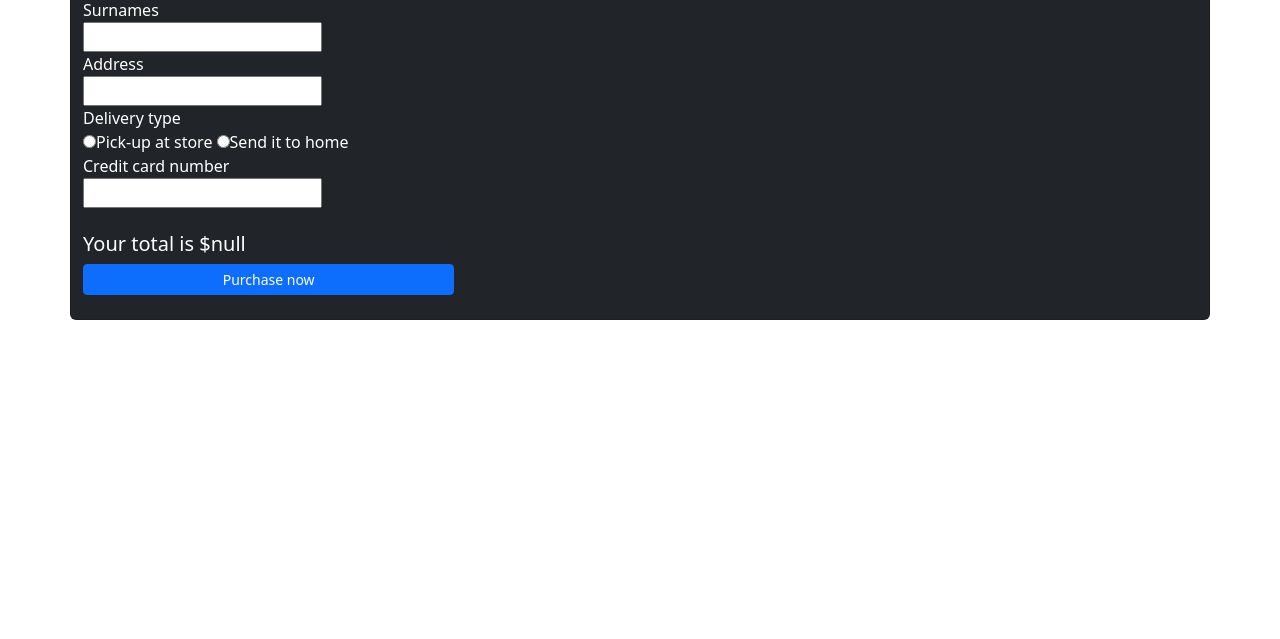
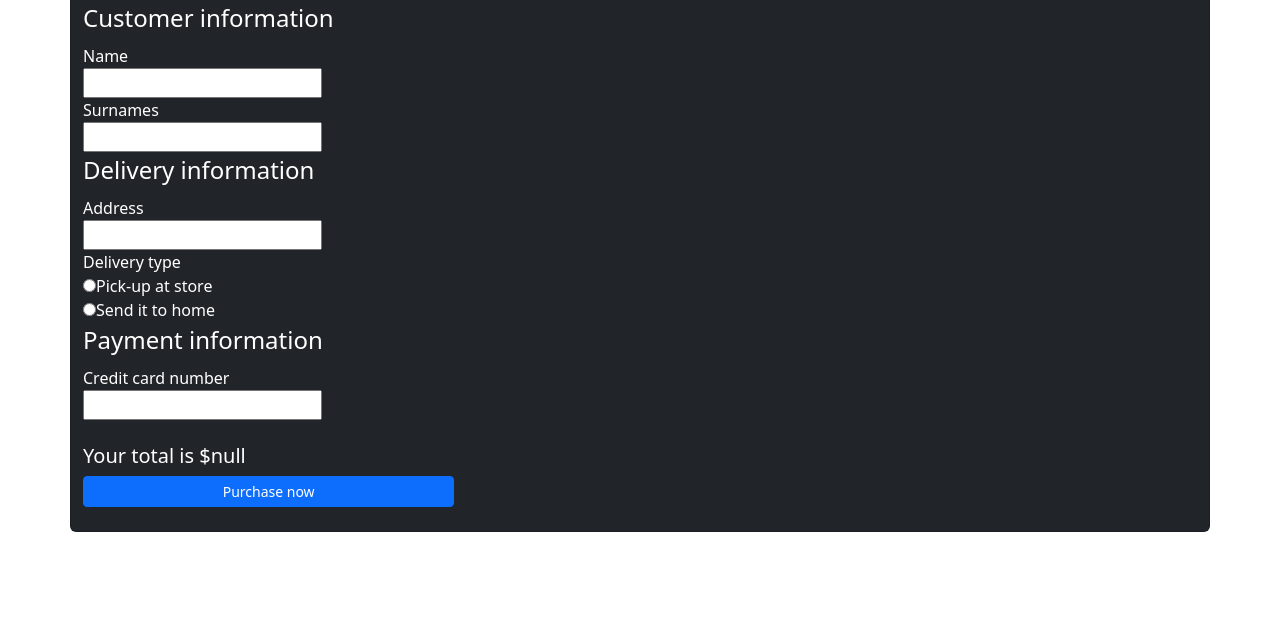
Before and after one commit to Ravenrex10/ravenrex10.github.io, a plain HTML site: page pago.html in a window 1280 px wide. Shown: the part 161-800 px from the top of the page. Drawn offline with nearby package versions, Linux system fonts and the light colour scheme.

Commit message:
accesibilidad en form de pago

```diff
--- a/pago.html
+++ b/pago.html
@@ -1,7 +1,7 @@
 <!DOCTYPE html>
-<html>
+<html lang="en">
 	<head>
-		<title>Title</title>
+		<title>Payment and delivery</title>
 		<link rel="stylesheet" href="css/style.css">
 		<script src="https://kit.fontawesome.com/fc22dc6d87.js" crossorigin="anonymous"></script>
 		<link
@@ -16,7 +16,7 @@
 	<body>
 		<nav class="navbar navbar-expand-lg navbar-dark bg-dark">
 			<div class="container-fluid">
-				<a class="navbar-brand" href="index.html"><i class="fa-solid fa-compact-disc"></i></a>
+				<a class="navbar-brand" href="index.html" title="Home"><i class="fa-solid fa-compact-disc" title="Home"></i></a>
 				<button class="navbar-toggler" type="button" data-bs-toggle="collapse" data-bs-target="#navbarNav"
 					aria-controls="navbarNav" aria-expanded="false" aria-label="Toggle navigation">
 					<span class="navbar-toggler-icon"></span>
@@ -43,8 +43,8 @@
 							<a class="nav-link" href="login.html" id="login">Login</a>
 						</li>
 						<li class="nav-item">
-							<a class="nav-link active" aria-current="page" href="#"><i
-									class="fa-sharp fa-solid fa-cart-shopping"></i></a>
+							<a class="nav-link active" aria-current="page" href="#" title="Cart"><i
+									class="fa-sharp fa-solid fa-cart-shopping" title="Cart"></i></a>
 						</li>
 					</ul>
 				</div>
@@ -52,24 +52,35 @@
 		</nav>
 		<br>
 		<div class="container card bg-dark text-white">
+			<h1>Payment and delivery</h1>
 			<div class = "container" id = "mensajeComprado"></div>
 			<br>
 			<form id = "formPagar">
-				<label>Name</label> <br>
-				<input id="name" type="text" name="Nombre"> <br>
+				<fieldset>
+					<legend>Customer information</legend>
+					<label for="Nombre" class="me-4">Name</label> <br>
+					<input id="name" type="text" name="Nombre" class="me-4"> <br>
 
-				<label>Surnames</label> <br>
-				<input id="surname" type="text" name="Apellidos"> <br>
+					<label for="Apellidos" class="me-4">Surnames</label> <br>
+					<input id="surname" type="text" name="Apellidos" class="me-4"> <br>
+				</fieldset>
 
-				<label>Address</label><br>
-				<input id = "address" type="text" name="Dirección"> <br>
+				<fieldset>
+					<legend>Delivery information</legend>
+					<label for="Dirección" class="ml-4">Address</label><br>
+					<input id = "address" type="text" name="Dirección" class="ml-4"> <br>
 
-				<label>Delivery type</label><br>
-				<input type="radio" name="envio" value="tienda">Pick-up at store
-				<input type="radio" name="envio" value="domicilio">Send it to home <br>
+					<label for="envio" class="ml-4">Delivery type</label><br>
+					<input type="radio" name="envio" value="tienda" class="ml-4">Pick-up at store <br>
+					<input type="radio" name="envio" value="domicilio" class="ml-4">Send it to home <br>
+				</fieldset>
 
-				<label>Credit card number</label> <br>
-				<input id="creditCard" type="text" name="tarjeta"> <br>
+				<fieldset>
+					<legend>Payment information</legend>
+					<label for="tarjeta" class="ml-4">Credit card number</label> <br>
+					<input id="creditCard" type="text" name="tarjeta" class="ml-4"> <br>
+				</fieldset>
+
 				<br>
 				<h5 id="priceTotalMessage"></h5>
 			</form>
```
